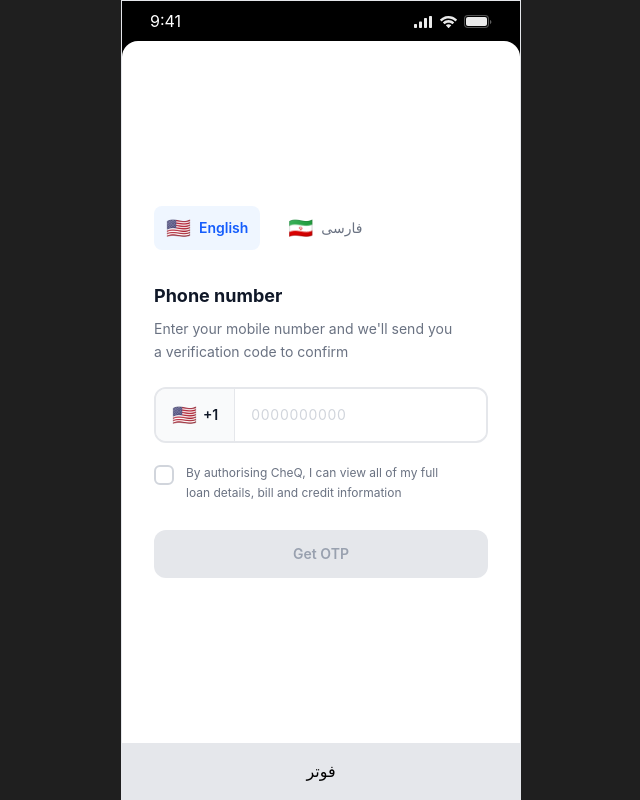
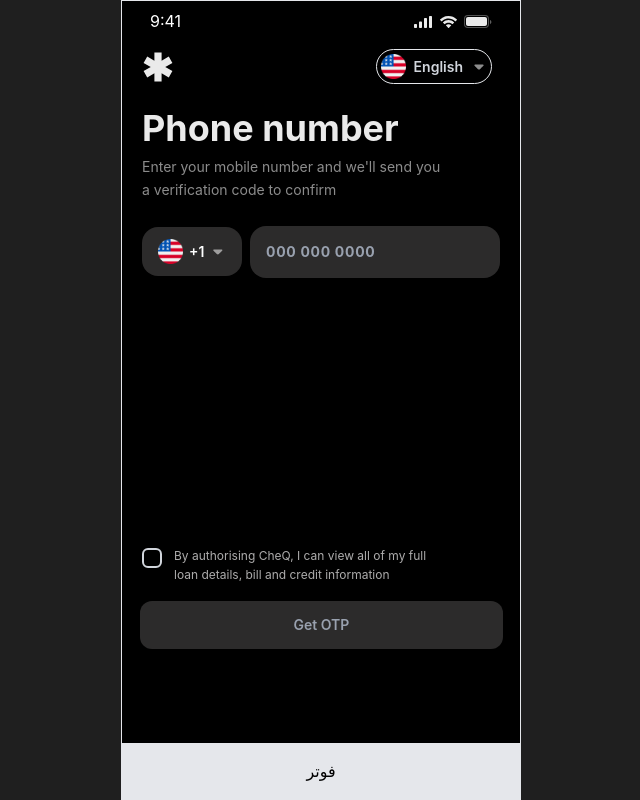
Before and after one commit to alanmohamadi/CreaditCard, a React (Vite) app: page /login in a window 1280 px wide. Shown: the whole page, without its empty margins (319-959 px from the left). Built offline with nearby package versions, Linux system fonts and the light colour scheme.

Commit message:
complete first part

```diff
--- a/src/components/partial/layout/Layout.tsx
+++ b/src/components/partial/layout/Layout.tsx
@@ -20,8 +20,8 @@ export default function Layout({ children }: { children: ReactNode }) {
                 </div>
             </header>
 
-            <main className="flex-1 min-h-0 rounded-t-2xl overflow-y-auto no-scrollbar bg-white scroll-smooth">
-                <div className="h-full p-4 pb-4">
+            <main className="flex-1 min-h-0 rounded-t-2xl overflow-y-auto no-scrollbar scroll-smooth">
+                <div className="h-full p-2 pb-4">
                     {children}
                 </div>
             </main>
--- a/src/page/login/components/loginform/index.tsx
+++ b/src/page/login/components/loginform/index.tsx
@@ -1,3 +1,5 @@
+
+
 import React, { useState } from 'react';
 import { useFormik } from 'formik';
 import * as Yup from 'yup';
@@ -40,53 +42,72 @@ const LoginForm: React.FC<LoginFormProps> = ({ onSuccess }) => {
     };
 
     return (
-    <div className="w-full px-4">
-      <div className="flex gap-4 mb-8">
-        <div className="flex items-center gap-2 px-3 py-2 rounded-lg bg-blue-50 text-blue-600 font-semibold text-sm">
-          <span className="text-xl">🇺🇸</span>
+        <div className="w-full h-full gap-67 flex flex-col bg-[#000000]  relative">
+
+            <div className="flex gap-4 flex-col ">
+                <div className=' w-full flex  justify-between items-center'>
+                    <div className=" gap-2 px-3 ">
+                        <svg width="32" height="32" viewBox="0 0 32 32" fill="none" xmlns="http://www.w3.org/2000/svg">
+                            <path d="M30.4001 11.8809L26.7673 5.58917L19.6001 9.72809V1.60001H12.4001V9.72557L5.23286 5.58917L1.6001 11.8798L8.73674 16L1.6001 20.1202L5.23286 26.4108L12.4001 22.273V30.4H19.6001V22.2719L26.7684 26.4108L30.4001 20.1191L23.266 16L30.4001 11.8809Z" fill="#EAEAEA" />
+                        </svg>
+                    </div>
+                    <div className="flex items-center rounded-200   -translate-x-5 text-gray-300 border-gray-200 border rounded-3xl gap-2 px-1 py-1  text-blue-600 font-semibold text-sm">
+                        <img src="../../public/usa.png" alt="" width={25} />
                         <span>English</span>
-        </div>
-        <div className="flex items-center gap-2 px-3 py-2 rounded-lg text-gray-500 text-sm">
-          <span className="text-xl">🇮🇷</span>
-          <span>فارسی</span>
+                        <svg width="16" height="16" viewBox="0 0 16 16" fill="none" xmlns="http://www.w3.org/2000/svg">
+                            <path d="M11.9467 5.45334H7.79341H4.05341C3.41341 5.45334 3.09341 6.22667 3.54674 6.68001L7.00008 10.1333C7.55341 10.6867 8.45341 10.6867 9.00674 10.1333L10.3201 8.82L12.4601 6.68001C12.9067 6.22667 12.5867 5.45334 11.9467 5.45334Z" fill="#EAEAEA" fill-opacity="0.6" />
+                        </svg>
+
                     </div>
                 </div>
 
-      <p className="text-lg font-bold text-gray-900 mb-2">Phone number</p>
-      <p className="text-sm text-gray-500 leading-relaxed mb-6">
+                <div className="flex-1 flex flex-col px-3 justify-centr items-">
+                    <div className="w-full  max-w-md">
+                        <p className="text-4xl font-bold text-left text-[#EAEAEA] mb-2 mt-2 ">Phone number</p>
+                        <p className="text-sm text-[#EAEAEA99] leading-relaxed mb-6 text-left">
                             Enter your mobile number and we'll send you<br />
                             a verification code to confirm
                         </p>
 
-      <form onSubmit={formik.handleSubmit}>
+                        <form onSubmit={formik.handleSubmit} className="w-full ">
                             <div className="relative">
-          <div className={`flex items-center border-2 rounded-xl overflow-hidden transition-colors ${
-            formik.touched.phoneNumber && formik.errors.phoneNumber
+                                <div className={`flex items-center gap-2  rounded-xl overflow-hidden transition-colors ${formik.touched.phoneNumber && formik.errors.phoneNumber
                                     ? 'border-red-500'
-              : 'border-gray-200 focus-within:border-blue-600'
+                                    : ' focus-within:border-blue-600'
                                     }`}>
-            <div className="flex items-center gap-1.5 px-4 py-3 bg-gray-50 border-r border-gray-200 font-semibold text-gray-900 text-sm min-w-[70px]">
-              <span className="text-xl">🇺🇸</span>
+                                    <div className="flex items-center justify-center rounded-2xl gap-1.5 px-4 py-3 bg-[#2c2b2b] text-white border-gray-200 font-semibold  text-sm min-w-[70px]">
+                                        <img src="../../public/usa.png" alt="" width={25} />
+
                                         <span>+1</span>
+                                        <svg width="16" height="16" viewBox="0 0 16 16" fill="none" xmlns="http://www.w3.org/2000/svg">
+                                            <path d="M11.9467 5.45334H7.79341H4.05341C3.41341 5.45334 3.09341 6.22667 3.54674 6.68001L7.00008 10.1333C7.55341 10.6867 8.45341 10.6867 9.00674 10.1333L10.3201 8.82L12.4601 6.68001C12.9067 6.22667 12.5867 5.45334 11.9467 5.45334Z" fill="#EAEAEA" fill-opacity="0.6" />
+                                        </svg>
                                     </div>
                                     <input
-              type="text"
+                                        type="tel"
                                         name="phoneNumber"
-              placeholder="0000000000"
+                                        placeholder="000 000 0000"
                                         value={phoneNumber}
                                         onChange={handlePhoneChange}
                                         onBlur={formik.handleBlur}
-              className="flex-1 px-4 py-3 outline-none text-sm tracking-wider bg-white text-gray-900 placeholder:text-gray-300"
+                                        className="flex-1 px-4 py-4 rounded-2xl outline-none text-sm tracking-wider bg-[#2c2b2b]  text-white placeholder:text-gray-400 placeholder:font-bold"
                                         maxLength={10}
+                                        inputMode="numeric"
+                                        pattern="[0-9]*"
                                     />
                                 </div>
                                 {formik.touched.phoneNumber && formik.errors.phoneNumber && (
                                     <div className="text-red-500 text-xs mt-1.5">{formik.errors.phoneNumber}</div>
                                 )}
                             </div>
+                        </form>
+                    </div>
+                </div>
+            </div>
 
-        <div className="mt-5 mb-7">
-          <label className="flex items-start gap-3 text-xs text-gray-500 leading-relaxed cursor-pointer">
+            <div className=" pb-6 w-full max-w-md mx-auto">
+                <div className="mb-4">
+                    <label className="flex  items-start pl-3 gap-3 text-xs text-[#adacac] leading-relaxed cursor-pointer">
                         <input
                             type="checkbox"
                             name="agreeTerms"
@@ -95,10 +116,9 @@ const LoginForm: React.FC<LoginFormProps> = ({ onSuccess }) => {
                             onBlur={formik.handleBlur}
                             className="hidden"
                         />
-            <span className={`min-w-[20px] h-5 border-2 rounded-md flex items-center justify-center transition-all flex-shrink-0 mt-0.5 ${
-              formik.values.agreeTerms
+                        <span className={`min-w-[20px] h-5 border-2  rounded-md flex items-center justify-center transition-all  mt-0.5 ${formik.values.agreeTerms
                             ? 'bg-blue-600 border-blue-600'
-                : 'border-gray-300 bg-white'
+                            : 'border-gray-300 bg-whit'
                             }`}>
                             {formik.values.agreeTerms && (
                                 <svg className="w-3.5 h-3.5 text-white" fill="none" stroke="currentColor" viewBox="0 0 24 24">
@@ -116,16 +136,16 @@ const LoginForm: React.FC<LoginFormProps> = ({ onSuccess }) => {
 
                 <button
                     type="submit"
+                    onClick={() => formik.handleSubmit()}
                     disabled={!formik.isValid || !formik.dirty}
-          className={`w-full py-3.5 rounded-xl text-sm font-semibold transition-all ${
-            formik.isValid && formik.dirty
-              ? 'bg-blue-600 text-white hover:bg-blue-700 cursor-pointer'
-              : 'bg-gray-200 text-gray-400 cursor-not-allowed'
+                    className={`w-[95%]  translate-x-2.5 py-3.5 rounded-xl text-sm  font-semibold transition-all ${formik.isValid && formik.dirty
+                        ? 'bg-gray-200 text-gray-700 cursor-pointer'
+                        : ' bg-[#2c2b2b] text-gray-400 cursor-not-allowed'
                         }`}
                 >
                     Get OTP
                 </button>
-      </form>
+            </div>
         </div>
     );
 };
--- a/src/page/login/index.tsx
+++ b/src/page/login/index.tsx
@@ -36,7 +36,7 @@ const Login: React.FC = () => {
   };
 
   return (
-    <div className="w-full h-full flex items-center justify-center">
+    <div className="w-full ">
       {renderStep()}
     </div>
   );
```
Also changed, not shown: src/page/HomePage/index.tsx (+0 -30 lines), public/usa.png (added). Lines whose indentation alone changed are shown as unchanged.
